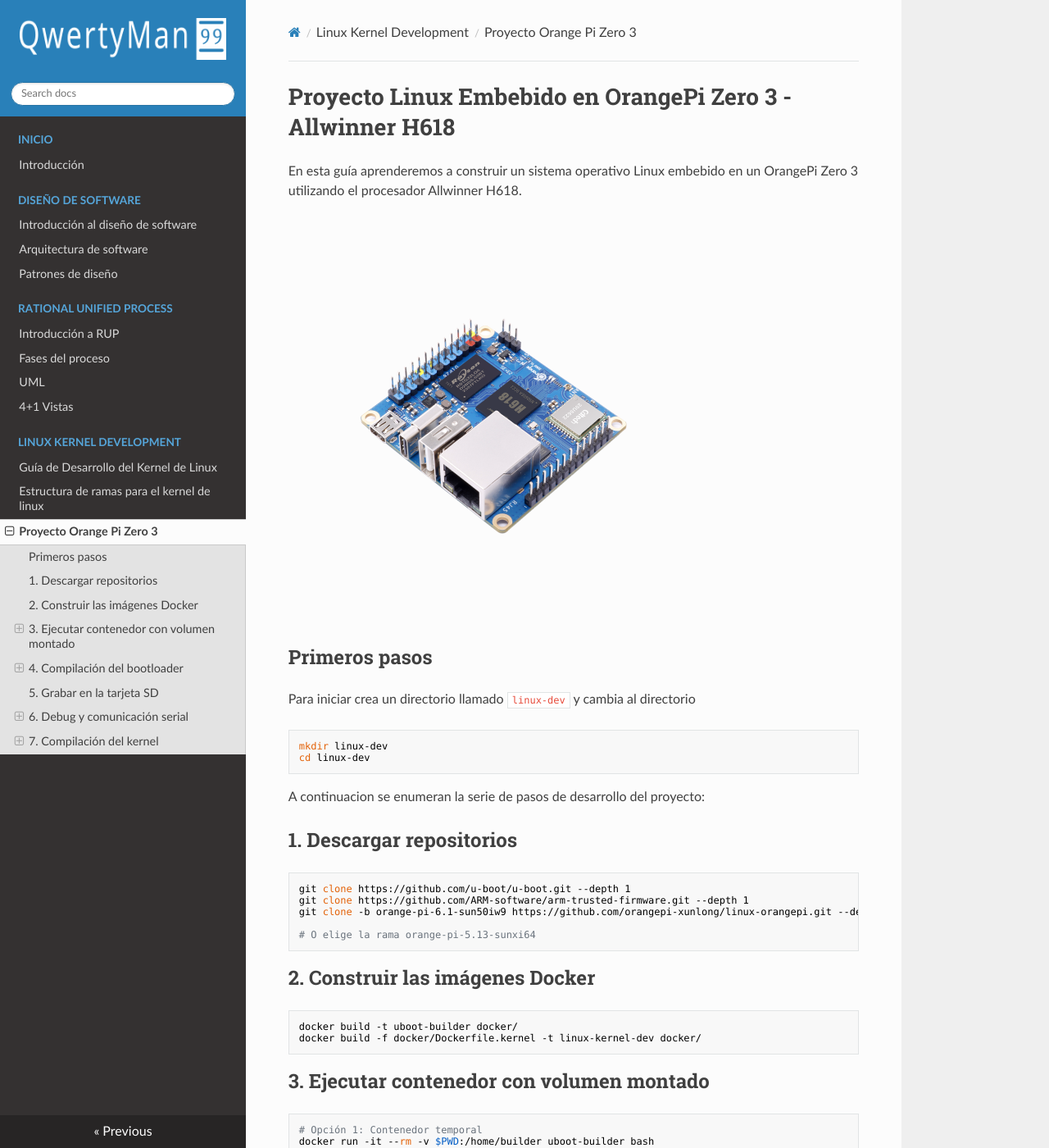
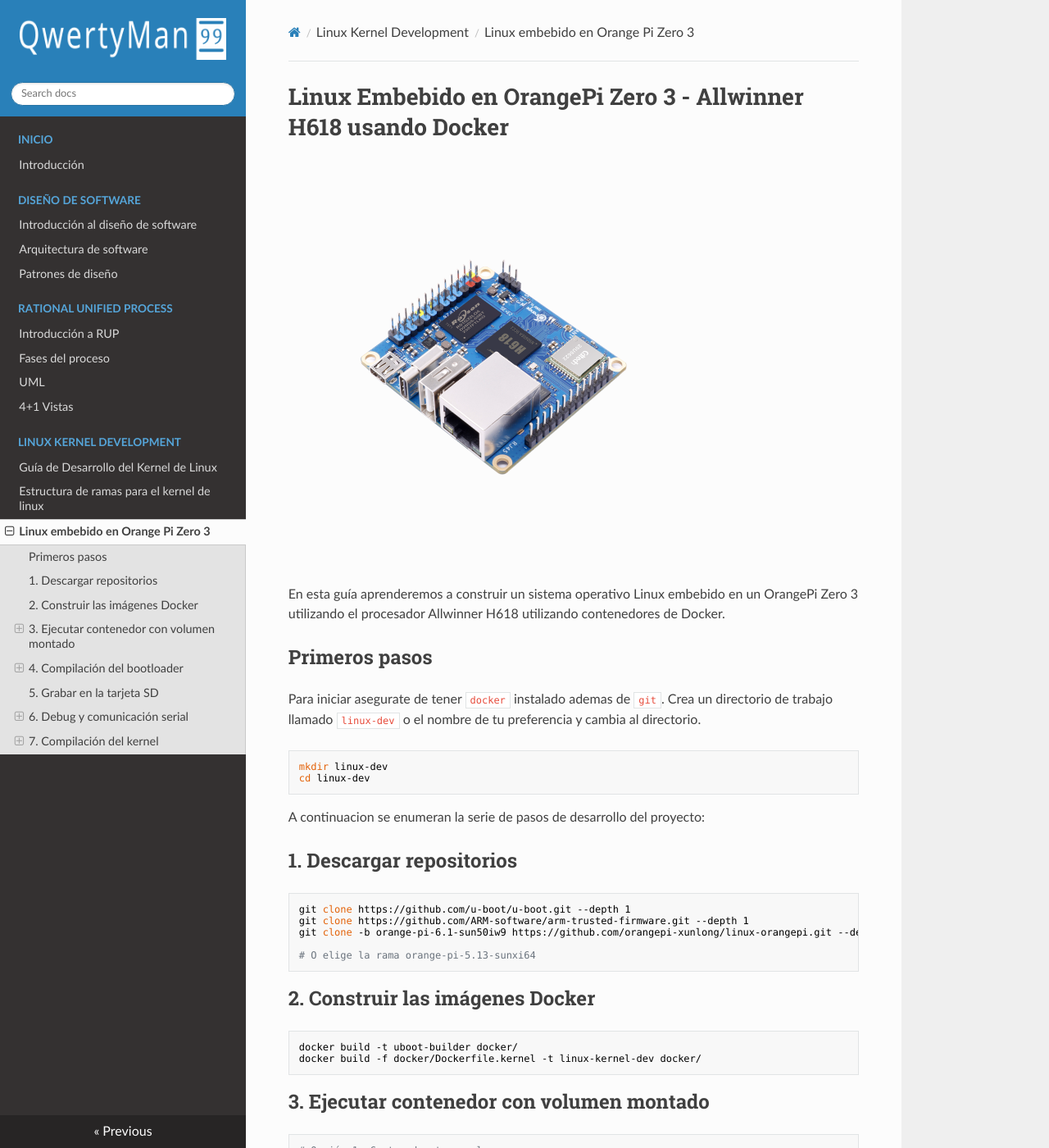
Before and after one commit to joanqwerty/qwertyManual, an MkDocs documentation site: the page built from docs/linux-development/orangepi/orangepi-zero3.md, in a window 1280 px wide and 1400 px high. Shown: the whole window at 82% size. Built offline with MkDocs 1.6.1, drawn with Linux system fonts in a browser that asks for light colours; nearby versions of some CDN libraries; some of the changed text lies outside the part shown.

````diff
--- a/docs/linux-development/orangepi/orangepi-zero3.md
+++ b/docs/linux-development/orangepi/orangepi-zero3.md
@@ -1,11 +1,14 @@
-# Proyecto Linux Embebido en OrangePi Zero 3 - Allwinner H618
-
-En esta guía aprenderemos a construir un sistema operativo Linux embebido en un OrangePi Zero 3 utilizando el procesador Allwinner H618.
+# Linux Embebido en OrangePi Zero 3 - Allwinner H618 usando Docker
 
 ![Orange pi zero 3](../../assets/orangepi-z3/orangepi-zero3.png)
 
+En esta guía aprenderemos a construir un sistema operativo Linux embebido en un OrangePi Zero 3 utilizando el procesador Allwinner H618 utilizando contenedores de Docker.
+
+
 ## Primeros pasos
-Para iniciar crea un directorio llamado `linux-dev` y cambia al directorio
+
+Para iniciar asegurate de tener `docker` instalado ademas de `git`.
+Crea un directorio de trabajo llamado `linux-dev` o el nombre de tu preferencia y cambia al directorio.
 
 ```bash
 mkdir linux-dev
@@ -45,6 +48,8 @@
 
 ### Iniciar el contenedor linux-dev existente
 
+Si creaste un contenedor persistente ejecuta este comando, cada que quieras interactuar con el, de lo contrario utiliza la `Opción 1` del paso anterior.
+
 ```bash
 docker start -ai linux-dev
 ```
@@ -52,6 +57,8 @@
 ## 4. Compilación del bootloader
 
 ### Compilar ARM Trusted Firmware (ATF)
+
+Entra a la carpeta `arm-trusted-firmware` y compila el proyecto.
 
 ```bash
 cd arm-trusted-firmware
@@ -66,8 +73,13 @@
 
 ### Compilar U-Boot
 
+Si estas en la carpeta `arm-trusted-firmware` ve hacia atrás y entra en la carpeta `u-boot`.
+
 ```bash
+# Salir de la carpeta anterior y entrar a u-boot
 cd ../u-boot
+
+# Compilar U-Boot
 make orangepi_zero3_defconfig
 make -j$(nproc) CROSS_COMPILE=aarch64-linux-gnu-
 ```
--- a/mkdocs.yml
+++ b/mkdocs.yml
@@ -3,6 +3,7 @@
 nav:
   - Inicio:
       - Introducción: index.md
+
   # - Fundamentos de programación:
   #     - Variables y tipos de datos: fundamentals/variables.md
   #     - Estructuras de control: fundamentals/control-structures.md
@@ -22,7 +23,7 @@
   - Linux Kernel Development:
       - Guía de Desarrollo del Kernel de Linux: linux-development/index.md
       - Estructura de ramas para el kernel de linux: linux-development/linux-kernel-trees.md
-      - Proyecto Orange Pi Zero 3: linux-development/orangepi/orangepi-zero3.md
+      - Linux embebido en Orange Pi Zero 3: linux-development/orangepi/orangepi-zero3.md
 
 theme:
   name: readthedocs
--- /dev/null
+++ b/requirements.txt
@@ -0,0 +1,3 @@
+mkdocs>=1.6.0
+mkdocs-mermaid2-plugin>=1.1.1
+mkdocs_puml>=1.6.1
````
Also changed, not shown: CONTRIBUTING.md (added, +53 -0 lines), README.md (+51 -1 lines), docs/index.md (+13 -0 lines), docs/linux-development/index.md (+2 -1 lines), docs/rup/index.md (+2 -1 lines), 2 other files.
